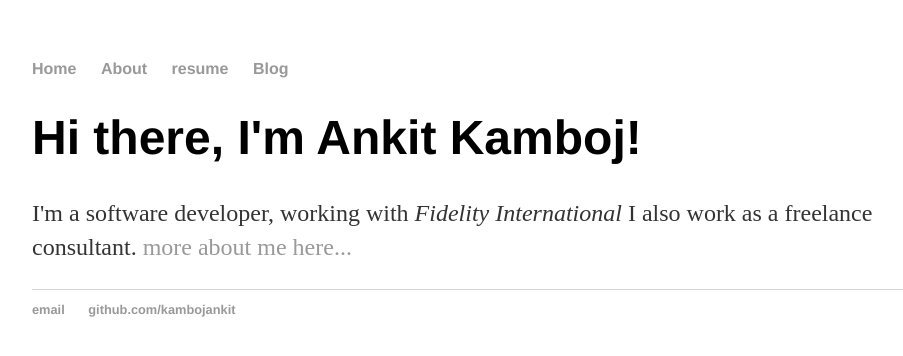
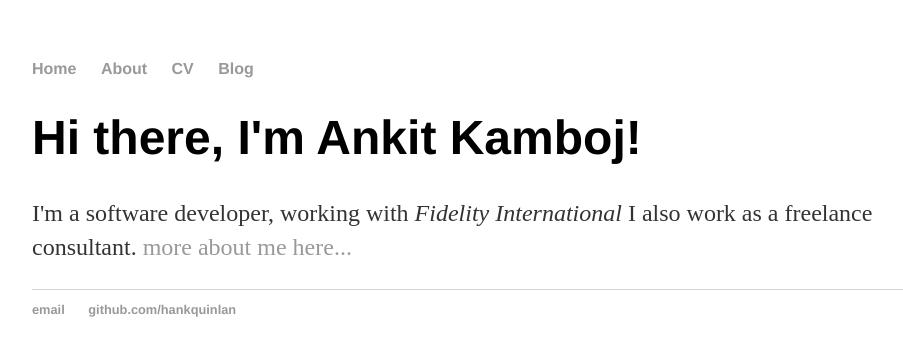
Before and after one commit to kambojankit/SampleJekyll, a Jekyll site: the page built from index.html, in a window 1280 px wide. Shown: the top 356 px of the page, without its empty margins (160-1063 px from the left). Built offline with Jekyll 4.4.1, drawn with Linux system fonts in a browser that asks for light colours.

Commit message:
updated index, to use default template

```diff
--- a/index.html
+++ b/index.html
@@ -1,29 +1,8 @@
-<!DOCTYPE html>
-<html>
-	<head>
-		<title>Ankit Kamboj</title>
-		<link rel="stylesheet" type="text/css" href="/css/main.css">
-	</head>
-	<body>
-		<nav>
-    		<ul>
-        		<li><a href="/">Home</a></li>
-	        	<li><a href="/about">About</a></li>
-        		<li><a href="/resume">resume</a></li>
-        		<li><a href="/blog">Blog</a></li>
-    		</ul>
-		</nav>
-		<div class="container">
-    		<div class="blurb">
-        		<h1>Hi there, I'm Ankit Kamboj!</h1>
-				<p>I'm a software developer, working with <em>Fidelity International</em> I also work as a freelance consultant. <a href="/about">more about me here...</a></p>
-    		</div><!-- /.blurb -->
-		</div><!-- /.container -->
-		<footer>
-    		<ul>
-        		<li><a href="mailto:er.ankitkamboj@gmail.com">email</a></li>
-        		<li><a href="https://github.com/kambojankit">github.com/kambojankit</a></li>
-			</ul>
-		</footer>
-	</body>
-</html>
+---
+layout: default
+title: Ankit Kamboj, Freelance Consultant
+---
+<div class="blurb">
+	<h1>Hi there, I'm Ankit Kamboj!</h1>
+	<p>I'm a software developer, working with <em>Fidelity International</em> I also work as a freelance consultant. <a href="/about">more about me here...</a></p>
+</div><!-- /.blurb -->
```
